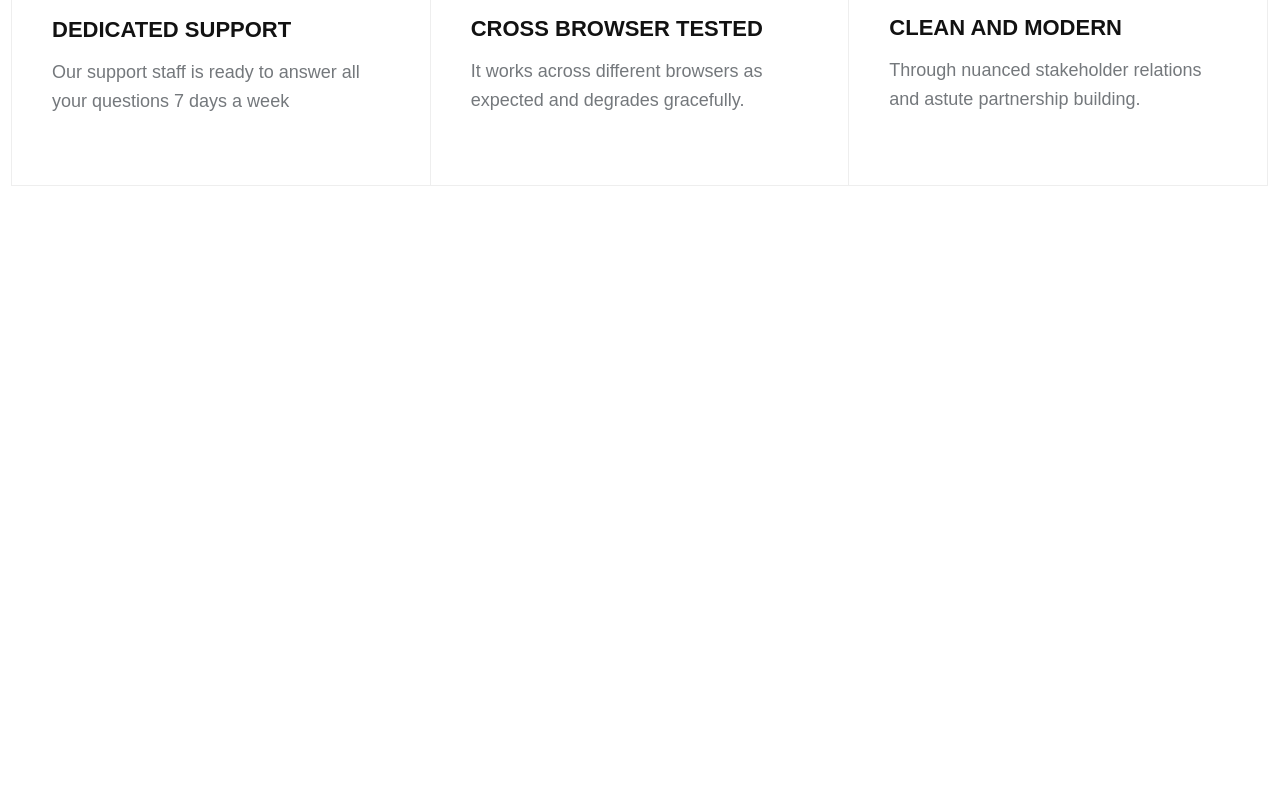
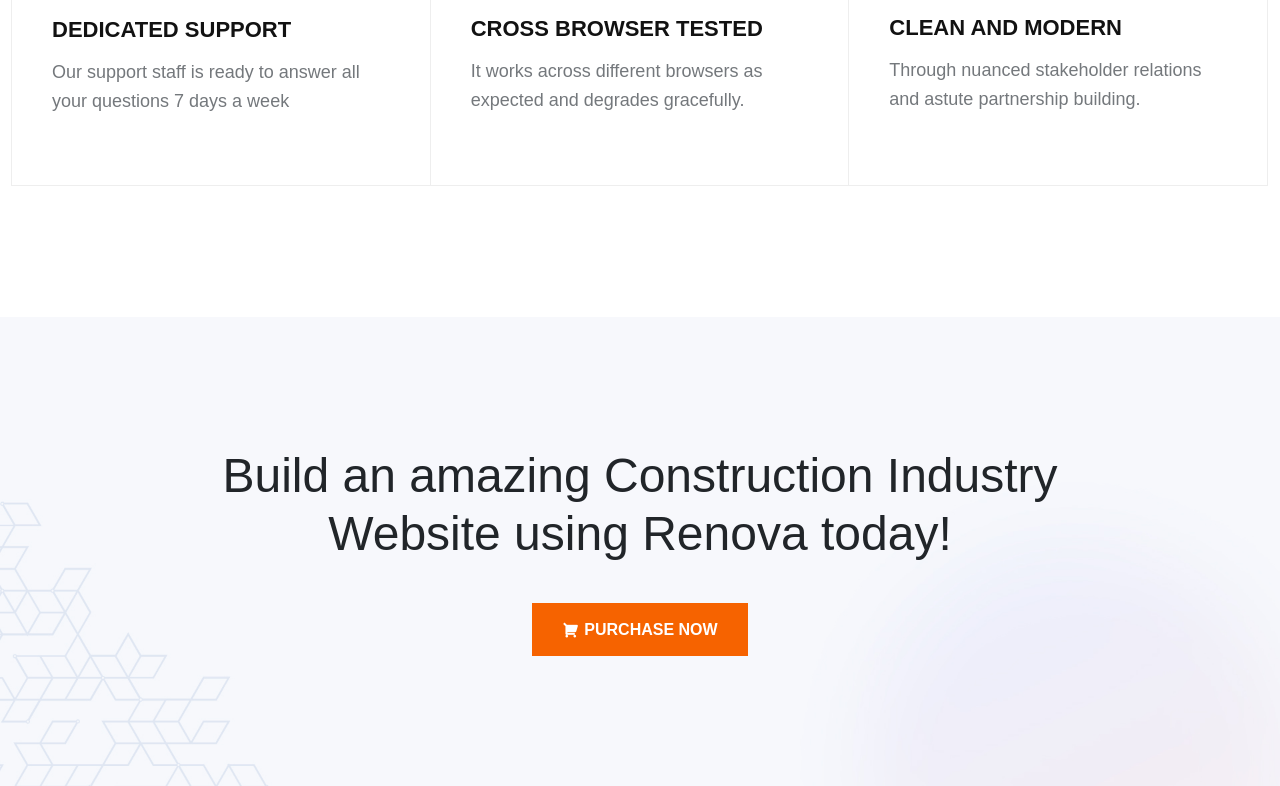
Before and after one commit to ibrahimshaan0/Day2Task1, a plain HTML site: page Task1/HTML Boilerplate/index.html in a window 1280 px wide. Shown: the part 772-1558 px from the top of the page. Before the commit the page ends 1089 px from the top, so only its background shows below. Drawn offline with Linux system fonts and the light colour scheme; a web font is replaced by a local one.

Commit message:
Updated Bottom Section

```diff
--- a/Task1/HTML Boilerplate/assets/scss/pages/_index.scss
+++ b/Task1/HTML Boilerplate/assets/scss/pages/_index.scss
@@ -1,12 +1,23 @@
 $features-title-font-family: "Saira Semi Condensed", sans-serif;
-$features-paragraph-color: #74787C;
+$primary-color: #F66300;
+$secondary-color: #171717;
+$body-font-color: #74787C;
+
+* {
+    font-family: $features-title-font-family;
+
+
+    ::selection {
+        background: $primary-color;
+        color: #fff;
+    }
+}
 
 .py-130 {
     padding: 130px 0;
 }
 
 .features-area {
-    font-family: $features-title-font-family;
 
     .section-title,
     .title {
@@ -65,16 +76,67 @@
             .title {
                 font-size: 22px;
                 margin-bottom: 15px;
-                transition: 3s linear;
+                transition: .3s linear;
             }
 
             p {
                 font-size: 18px;
                 font-weight: 400;
                 line-height: 1.62;
-                color: $features-paragraph-color;
+                color: $body-font-color;
 
+            }
+        }
+
+        :hover {
+            h4 {
+                color: $primary-color;
+                transition: .2s;
             }
         }
     }
 }
+
+footer {
+
+
+    .footer-bg {
+        background-size: cover;
+        background-position: bottom center;
+        padding: 130px 0;
+    }
+
+    .footer-area {
+        .footer-content {
+            .title {
+                margin-bottom: 40px;
+                font-size: 48px;
+            }
+
+            .btn {
+                user-select: none;
+                background-color: $primary-color;
+                border: medium none;
+                border-radius: 0;
+                color: #fff;
+                cursor: pointer;
+                display: inline-flex;
+                align-items: center;
+                gap: 6px;
+                font-size: 16px;
+                font-weight: 700;
+                letter-spacing: 0;
+                line-height: 1;
+                margin-bottom: 0;
+                padding: 19px 30px 18px;
+                text-align: center;
+                text-transform: uppercase;
+                touch-action: manipulation;
+                transition: all .3s ease 0s;
+                vertical-align: middle;
+                white-space: nowrap;
+            }
+        }
+    }
+
+}
--- a/Task1/HTML Boilerplate/index.html
+++ b/Task1/HTML Boilerplate/index.html
@@ -151,7 +151,25 @@
 
   </main>
   <footer class="footer-area">
-
+    <div class="footer-area footer-bg" background-data="./assets/img/bg/inner_page_bg.jpg"
+      style="background-image: url(./assets/img/bg/inner_page_bg.jpg);">
+      <div class="container">
+        <div class="row">
+          <div class="col-lg-12">
+            <div class="footer-content text-center">
+              <h2 class="title">
+                Build an amazing Construction Industry
+                <br>
+                Website using Renova today!
+              </h2>
+              <a href="" class="btn">
+                <i class="ri-shopping-cart-2-fill"></i> Purchase Now
+              </a>
+            </div>
+          </div>
+        </div>
+      </div>
+    </div>
   </footer>
   <script src="assets/js/jquery3.7.1.js"></script>
   <script src="assets/js/bootstrap.min.js"></script>
```
Also changed, not shown: Task1/HTML Boilerplate/assets/img/bg/inner_page_bg.jpg (added), Task1/HTML Boilerplate/assets/scss/main.css, 1 other file.
